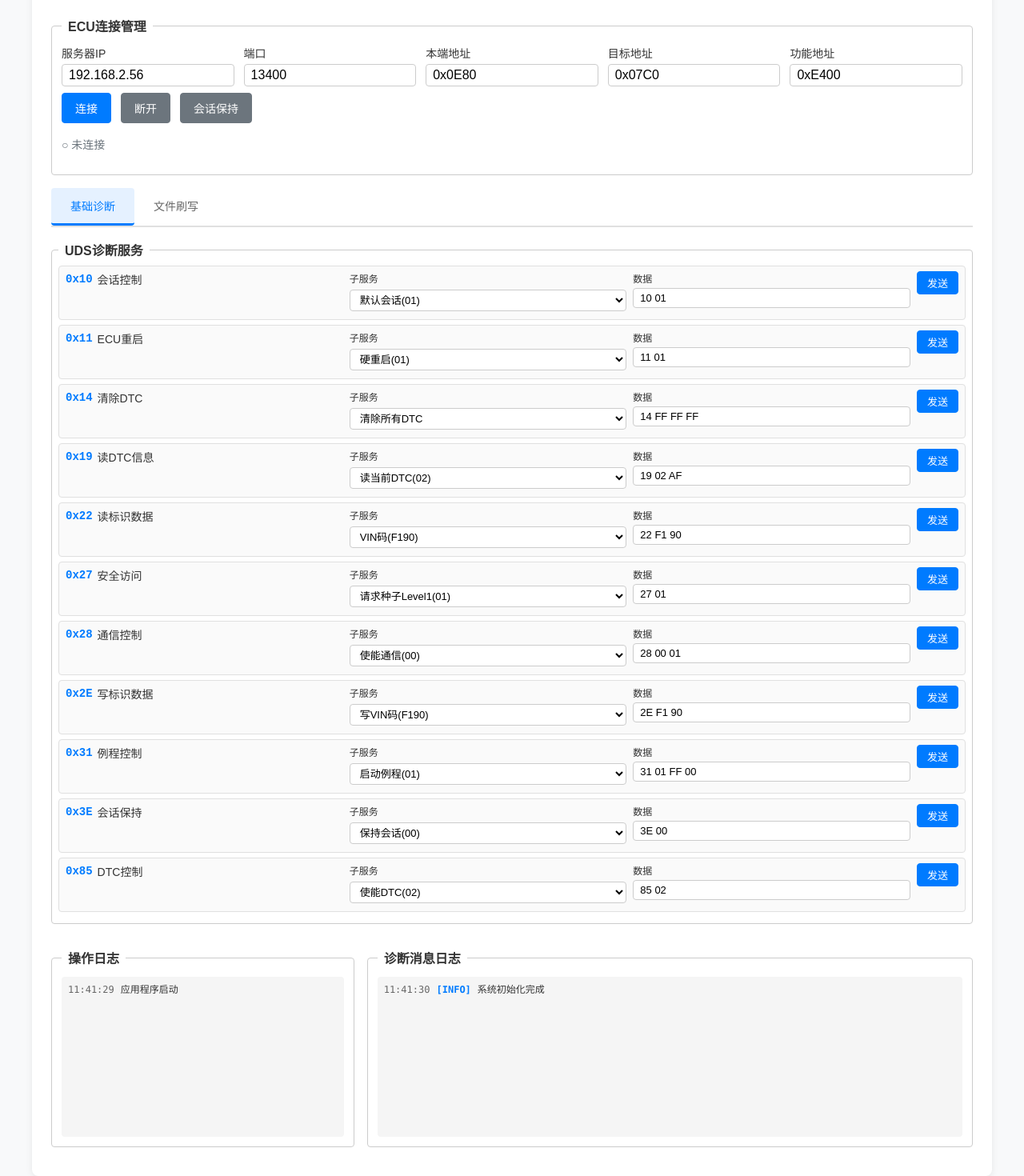
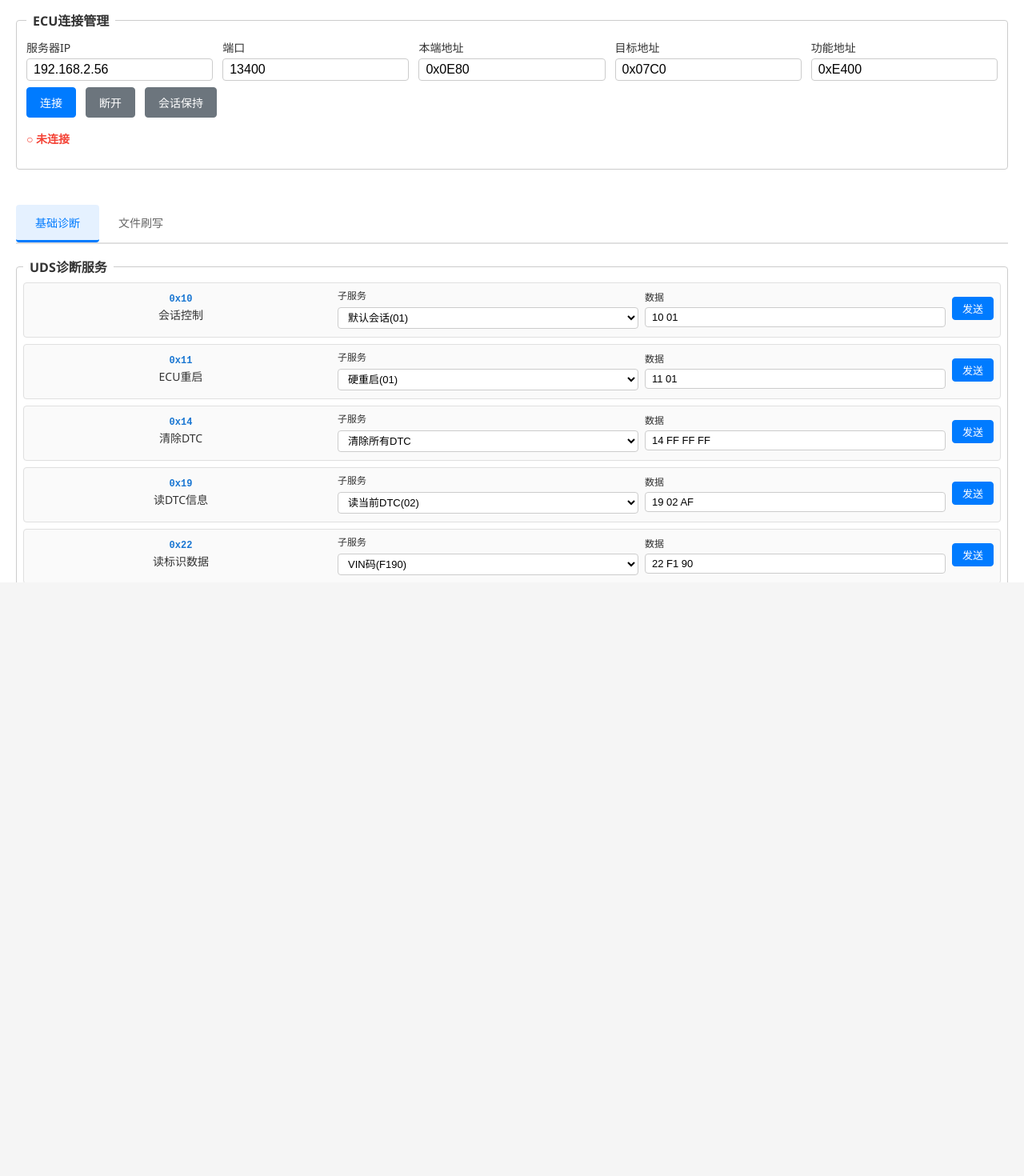
Before and after one commit to machisoul/uni-diag, a React (Vite) app: page / in a window 1280 px wide. Shown: the part 72-1542 px from the top of the page at 80% size. After the commit the page ends 800 px from the top, so only its background shows below. Built offline with nearby package versions, Linux system fonts and the light colour scheme.

Commit message:
apdat desktop style

```diff
--- a/src/assets/styles/global.css
+++ b/src/assets/styles/global.css
@@ -7,28 +7,33 @@
 }
 
 body {
-  font-family: "Microsoft YaHei", Arial, sans-serif;
-  background: #f8f9fa;
+  font-family: "Microsoft YaHei", "Segoe UI", Arial, sans-serif;
+  background: #f5f5f5;
   margin: 0;
   padding: 0;
-  min-height: 100vh;
+  height: 100vh;
+  overflow: hidden;
+  user-select: none;
+  /* 防止文本选择 */
 }
 
 .diag-app {
-  max-width: 1200px;
   width: 100%;
-  margin: 0 auto;
+  height: 100vh;
   background: #fff;
-  border-radius: 8px;
-  box-shadow: 0 2px 8px rgba(0, 0, 0, 0.08);
-  padding: 24px;
-  min-height: 100vh;
+  padding: 20px;
+  overflow-y: auto;
+  display: flex;
+  flex-direction: column;
 }
 
 h1 {
   text-align: center;
   font-size: 1.5rem;
-  margin-bottom: 24px;
+  margin: 0 0 20px 0;
+  padding: 0;
+  color: #333;
+  font-weight: 600;
 }
 
 /* 移动端适配 */
@@ -128,17 +133,23 @@ button:hover {
 .log-section {
   display: flex;
   gap: 16px;
-  margin-top: 18px;
+  margin-top: 20px;
+  flex: 1;
+  min-height: 0;
 }
 
 .action-log-panel {
   flex: 1;
   min-width: 0;
+  display: flex;
+  flex-direction: column;
 }
 
 .diag-msg-panel {
   flex: 2;
   min-width: 0;
+  display: flex;
+  flex-direction: column;
 }
 
 /* 移动端日志区域适配 */
@@ -170,3 +181,121 @@ button:hover {
     margin-bottom: 12px;
   }
 }
+
+/* 桌面应用特有样式 */
+.ecu-connection-panel {
+  margin-bottom: 16px;
+}
+
+.connection-status {
+  display: flex;
+  align-items: center;
+  gap: 12px;
+  font-size: 14px;
+}
+
+.status-indicator {
+  font-weight: bold;
+}
+
+.status-indicator.connected {
+  color: #4caf50;
+}
+
+.status-indicator.disconnected {
+  color: #f44336;
+}
+
+.connection-info {
+  color: #666;
+  font-family: monospace;
+}
+
+/* 日志内容样式 */
+.log-content {
+  font-family: "Consolas", "Monaco", monospace;
+  font-size: 12px;
+  line-height: 1.4;
+}
+
+.log-entry {
+  margin-bottom: 2px;
+  padding: 2px 4px;
+  border-radius: 2px;
+}
+
+.log-timestamp {
+  color: #666;
+  margin-right: 8px;
+}
+
+.log-type {
+  font-weight: bold;
+  margin-right: 8px;
+}
+
+.diagnostic-log-entry.diagnostic-info .log-type {
+  color: #2196f3;
+}
+
+.diagnostic-log-entry.diagnostic-success .log-type {
+  color: #4caf50;
+}
+
+.diagnostic-log-entry.diagnostic-warning .log-type {
+  color: #ff9800;
+}
+
+.diagnostic-log-entry.diagnostic-error .log-type {
+  color: #f44336;
+}
+
+/* UDS 服务行样式 */
+.uds-service-row {
+  margin-bottom: 8px;
+}
+
+.service-main-row {
+  align-items: center;
+}
+
+.service-info {
+  min-width: 120px;
+}
+
+.service-title {
+  display: flex;
+  flex-direction: column;
+  gap: 2px;
+}
+
+.service-id {
+  font-family: monospace;
+  font-weight: bold;
+  color: #1976d2;
+  font-size: 12px;
+}
+
+.service-name {
+  font-size: 14px;
+  color: #333;
+}
+
+/* 滚动条样式 */
+.log-content::-webkit-scrollbar {
+  width: 8px;
+}
+
+.log-content::-webkit-scrollbar-track {
+  background: #f1f1f1;
+  border-radius: 4px;
+}
+
+.log-content::-webkit-scrollbar-thumb {
+  background: #c1c1c1;
+  border-radius: 4px;
+}
+
+.log-content::-webkit-scrollbar-thumb:hover {
+  background: #a8a8a8;
+}
```
Also changed, not shown: src-tauri/tauri.conf.json (+16 -3 lines).
